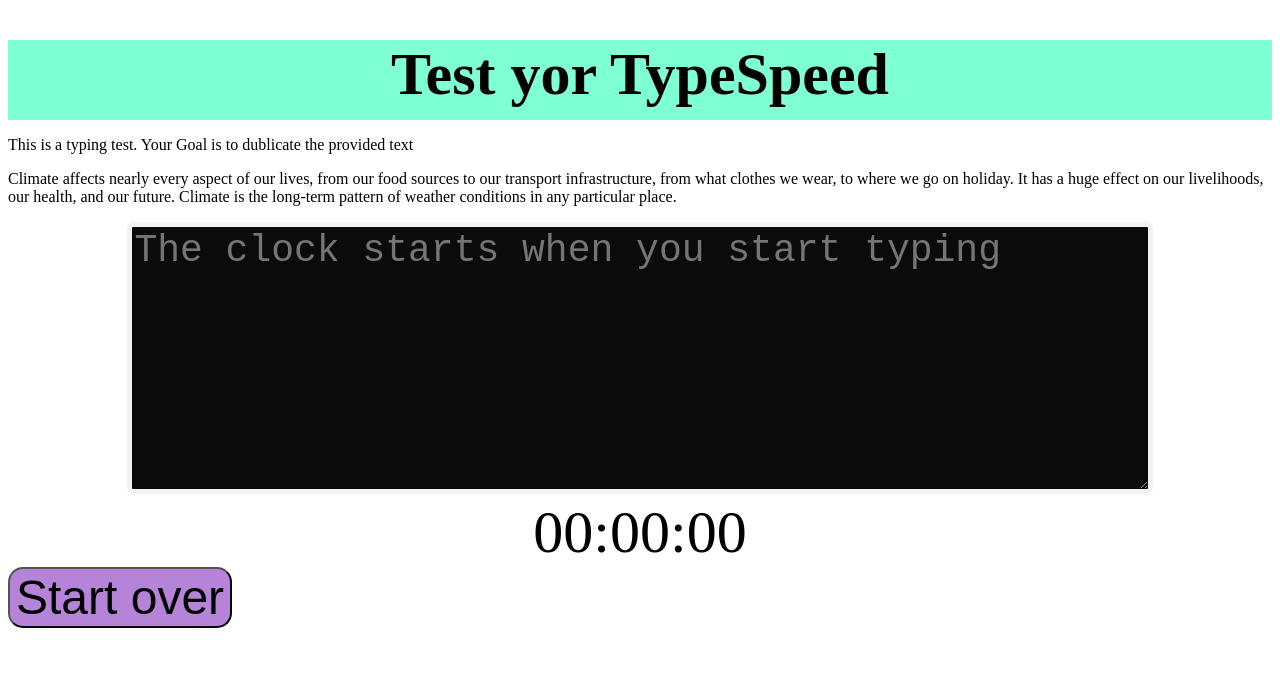
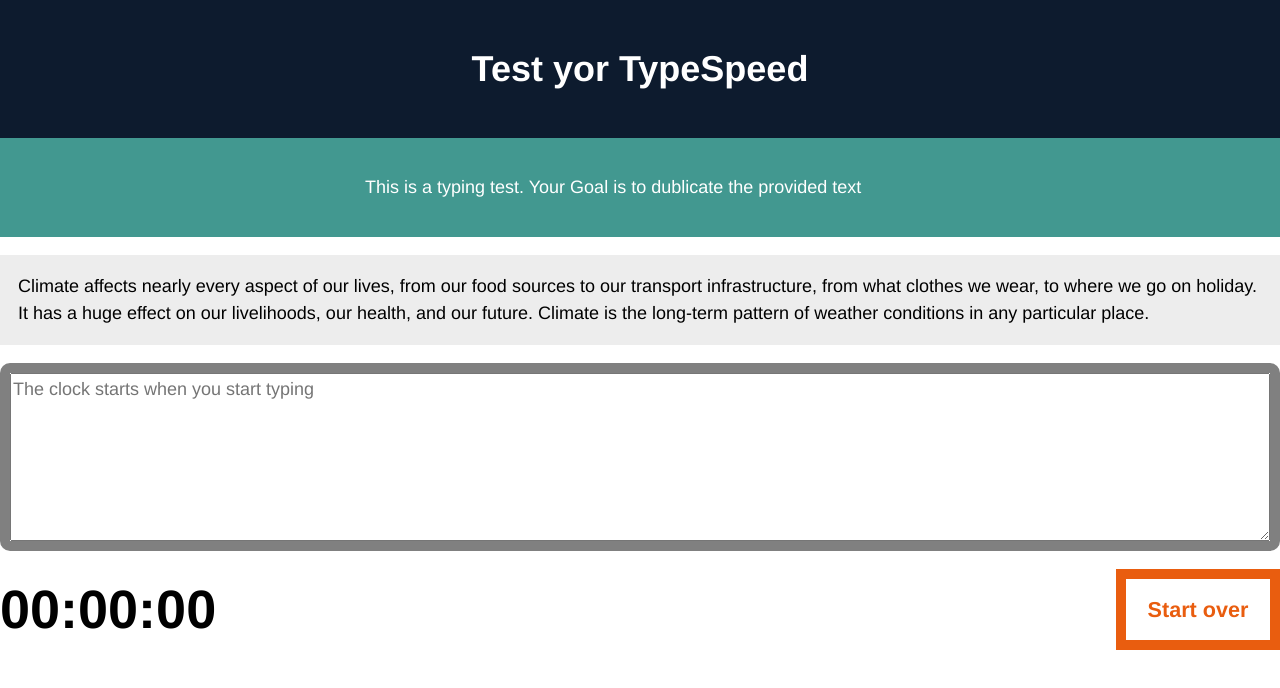
Before and after one commit to Grigore94/type-speed, a plain HTML site: page index.html in a window 1280 px wide. Drawn offline with Linux system fonts and the light colour scheme.

Commit message:
added style

```diff
--- a/style.css
+++ b/style.css
@@ -1,31 +1,181 @@
+body,
+button,
+input,
+select,
+textarea {
+	font-family: 'Source Sans Pro', 'Helvetica', Arial, sans-serif;
+	font-size: 18px;
+	line-height: 1.5;
+}
+
+h1,
+h2,
+h3,
+h4,
+h5,
+h6 {
+	clear: both;
+}
+
+p {
+	margin-bottom: 1.5em;
+}
+
+b,
+strong {
+	font-weight: bold;
+}
+
+dfn,
+cite,
+em,
+i {
+	font-style: italic;
+}
+
+blockquote {
+	margin: 0 1.5em;
+}
+
+address {
+	margin: 0 0 1.5em;
+}
+
+pre {
+	background: #eee;
+	font-family: "Courier 10 Pitch", Courier, monospace;
+	font-size: 15px;
+	font-size: 1.5rem;
+	line-height: 1.6;
+	margin-bottom: 1.6em;
+	max-width: 100%;
+	overflow: auto;
+	padding: 1.6em;
+}
+
+code,
+kbd,
+tt,
+var {
+	font: 15px Monaco, Consolas, "Andale Mono", "DejaVu Sans Mono", monospace;
+}
+
+abbr,
+acronym {
+	border-bottom: 1px dotted #666;
+	cursor: help;
+}
+
+mark,
+ins {
+	background: #fff9c0;
+	text-decoration: none;
+}
+
+sup,
+sub {
+	font-size: 75%;
+	height: 0;
+	line-height: 0;
+	position: relative;
+	vertical-align: baseline;
+}
+
+sup {
+	bottom: 1ex;
+}
+
+sub {
+	top: .5ex;
+}
+
+small {
+	font-size: 75%;
+}
+
+big {
+	font-size: 125%;
+}
+
+body {
+    margin: 0;
+    padding: 0;
+}
+
 .masthead {
-    font-size: 30px;
-    text-align: center;
-    background-color: aquamarine;
-    height: 80px;
+    padding: 1em 2em;
+    background-color: #0D1B2E;
+    color: white;
 }
-#test-area {
-    color: rgb(245, 243, 240);
-    font-size: 38px;
-    margin: auto;
-    width: 80%;
-    height: 100%;
-    border-radius: 6px;
-    border: 5px solid;
-    background-color: rgb(12, 11, 11);
-}
-.test-wrapper {
+
+.masthead h1 {
     text-align: center;
 }
+
+.intro {
+    padding: 2em 2em;
+    color: #ffffff;
+    background: #429890;
+}
+
+
+.intro p,
+.test-area {
+    margin: 0 auto;
+    max-width: 550px;
+}
+
+.test-area {
+    margin-bottom: 4em;
+    padding: 0 2em;
+}
+
+.test-wrapper {
+    border: 10px solid grey;
+    border-radius: 10px;
+}
+
+#origin-text {
+    margin: 1em 0;
+    padding: 1em 1em 0;
+    background-color: #ededed;
+}
+
+#origin-text p {
+    margin: 0;
+    padding-bottom: 1em;
+}
+
+.test-wrapper {
+    display: flex;
+}
+
+.test-wrapper textarea {
+    flex: 1;
+}
+
+.meta {
+    margin-top: 1em;
+    display: flex;
+    justify-content: space-between;
+    flex-wrap: wrap;
+}
+
+.timer {
+    font-size: 3em;
+    font-weight: bold;
+}
+
 #reset {
-    font-size: 48px;
-    border-radius: 15px;
-    background-color: rgb(181, 131, 216);
-    position: absolute;
+    padding: .5em 1em;
+    font-size: 1.2em;
+    font-weight: bold;
+    color: #E95D0F;
+    background: white ;
+    border: 10px solid #E95D0F;
 }
-.timer {
-    font-size: 60px;
-    justify-content: center;
-    text-align: center;
-    padding: 0%;
+
+#reset:hover {
+    color: white;
+    background-color: #E95D0F;
 }
```
